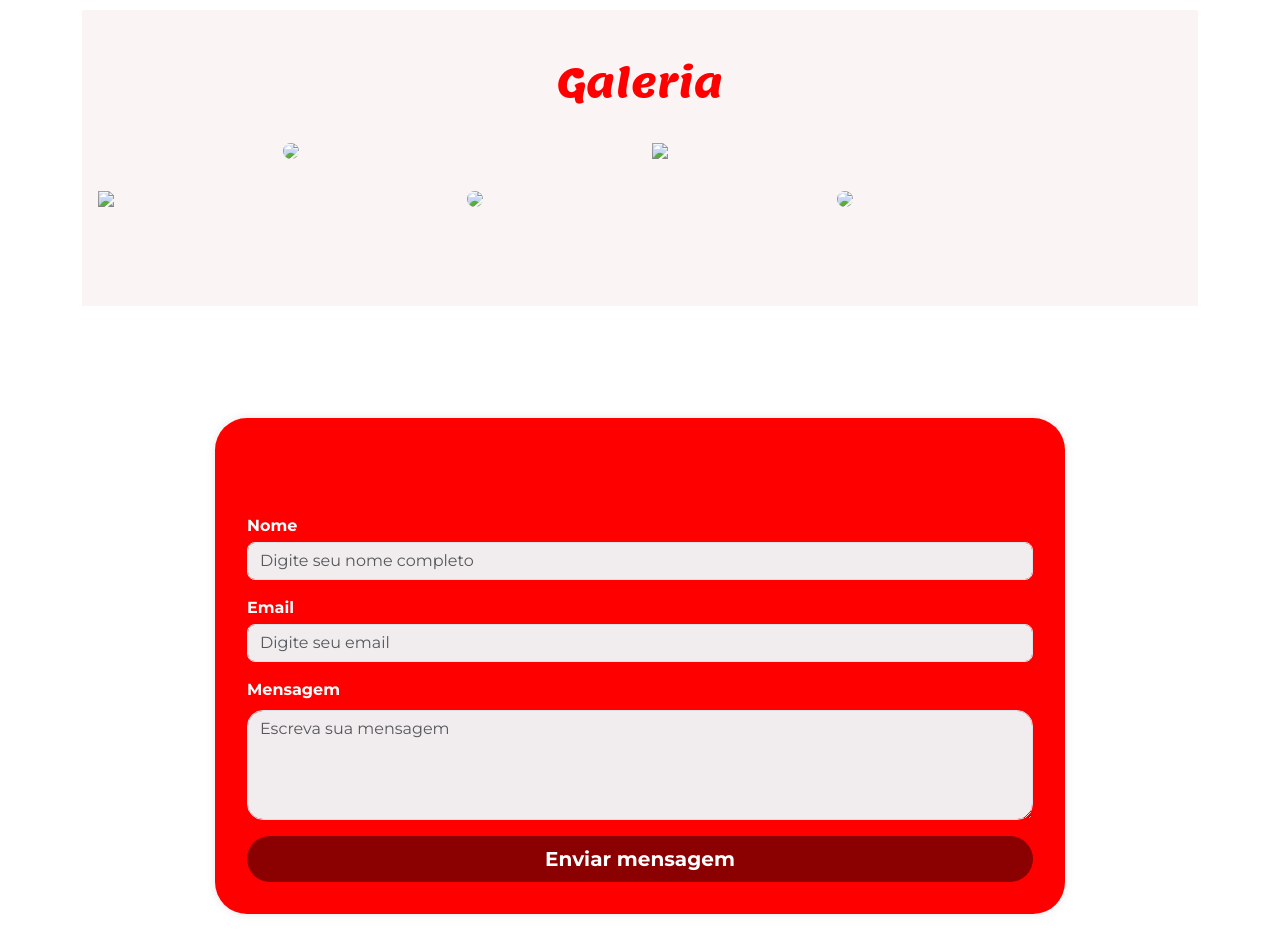
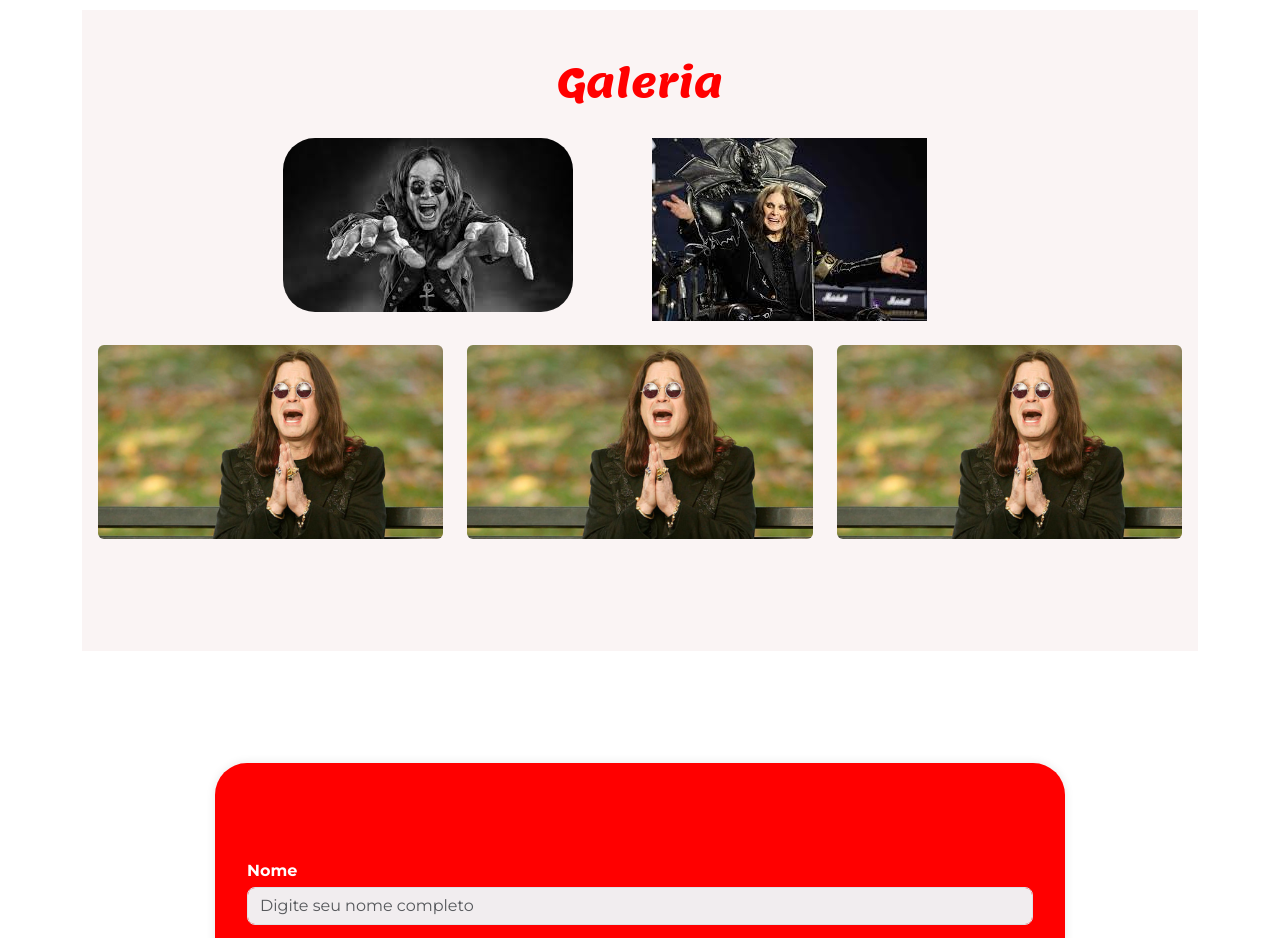
Before and after one commit to Marcela0007/terceiro-bimestre, a plain HTML site: page index.html in a window 1280 px wide. Shown: the part 5660-6598 px from the top of the page. Drawn offline with nearby package versions, Linux system fonts and the light colour scheme; files that its build step writes are made by us from their sources.

Commit message:
Update index.html

```diff
--- a/index.html
+++ b/index.html
@@ -137,25 +137,25 @@ Osbourne fez seu último show, anunciado como " Back to the Beginning ", ao lado
 
                 <div class="row justify-content-md-center">
                     <div class="col-md-4">
-                        <img src="imagens/hayley2007.jpg"
+                        <img src="imagens/download (1).jpeg"
                             class="img-fluid rounded-5" loading="lazy">
                     </div>
                     <div class="col-md-4">
-                        <img src="imagens/hayley2008.jpg"
+                        <img src="imagens/download (2).jpeg"
                             loading="lazy">
                     </div>
                 </div>
                 <div class="row mt-4  justify-content-md-center">
                     <div class="col-md-4">
-                        <img src="imagens/hayley2014.jpg"
+                        <img src="imagens/o-filme-favorito-de-todos-os-tempos-de-ozzy-osbourne-51664044.jpg" class="img-fluid rounded mb-3"
                             loading="lazy">
                     </div>
                     <div class="col-md-4">
-                        <img src="imagens/hayley2017.jpg"
+                        <img src="imagens/o-filme-favorito-de-todos-os-tempos-de-ozzy-osbourne-51664044.jpg" class="img-fluid rounded mb-3"
                             class="img-fluid rounded-5" loading="lazy">
                     </div>
                     <div class="col-md-4">
-                    <img src="imagens/hayley2023.jpg"
+                    <img src="imagens/o-filme-favorito-de-todos-os-tempos-de-ozzy-osbourne-51664044.jpg" class="img-fluid rounded mb-3"
                     class="img-fluid rounded-5" loading="lazy">
                     </div>
                 </div>
```
